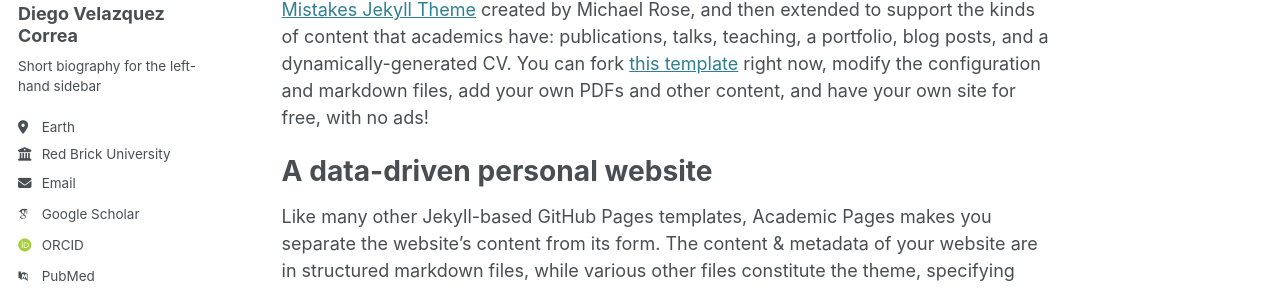
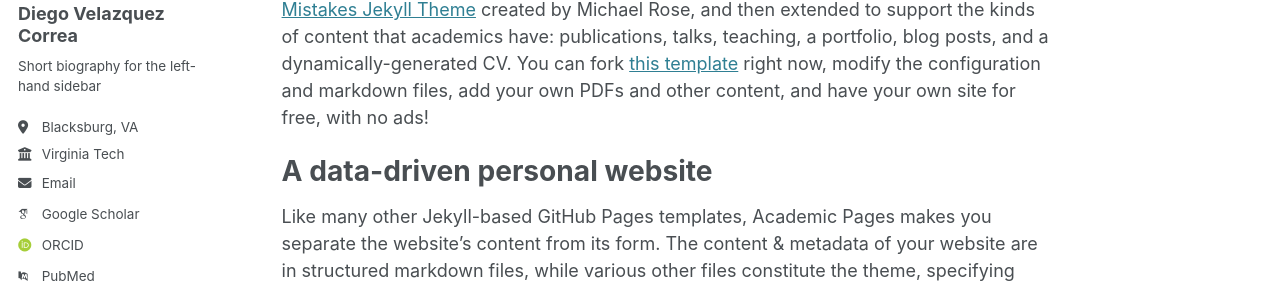
Before and after one commit to diegovc121703/diegovc121703.github.io, a Jekyll site: the page built from _pages/about.md, in a window 1280 px wide. Shown: the part 288-576 px from the top of the page. Built offline with Jekyll 4.4.1, drawn with Linux system fonts in a browser that asks for light colours; some web fonts are replaced.

```diff
--- a/_config.yml
+++ b/_config.yml
@@ -26,10 +26,10 @@ author:
   name             : "Diego Velazquez Correa"
   pronouns         : # example: "she/her"
   bio              : "Short biography for the left-hand sidebar"
-  location         : "Earth"
-  employer         : "Red Brick University"
+  location         : "Blacksburg, VA"
+  employer         : "Virginia Tech"
   uri              : # URL
-  email            : "none@example.org"
+  email            : "diegovc1217@vt.edu"
 
   # Academic websites
   arxiv            : # URL - Update with the correct link to your profile
```
